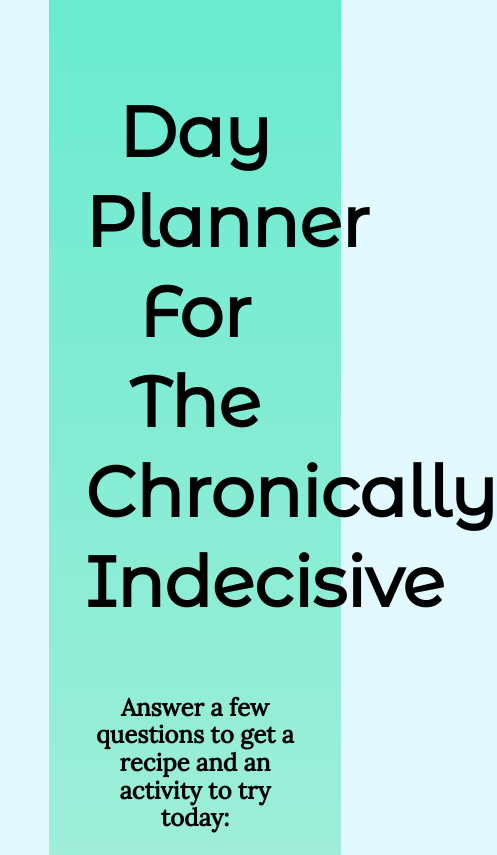
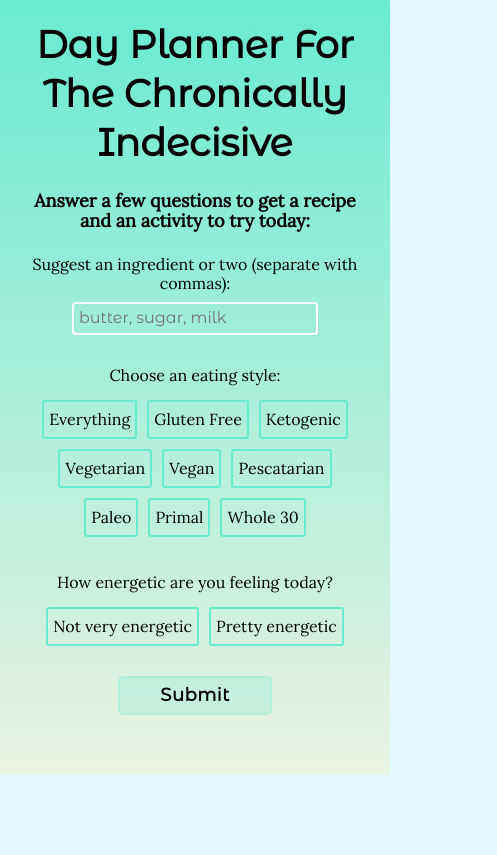
Before and after one commit to ftwin/dayPlanner, a plain HTML site: page index.html in a window 390 px wide. Shown: the top 855 px of the page, 497 px wide, since content can reach past the window. Drawn offline with nearby package versions, Linux system fonts and the light colour scheme.

Commit message:
made responsive

```diff
--- a/index.html
+++ b/index.html
@@ -24,7 +24,7 @@
                 <div>
                     <p>Choose an eating style:</p>
 
-                    <div  class="dietTypes">
+                    <div  class="radioButtons">
 
                         <input type="radio" name="diet" id="noPreference" value="">
                         <label for="noPreference">Everything</label>
@@ -58,11 +58,13 @@
                 <div>
                     <p>How energetic are you feeling today?</p>
 
-                    <input type="radio" name="active" id="notActive" value="notActive">
-                    <label for="notActive">Not very energetic</label>
+                    <div class="radioButtons">
+                        <input type="radio" name="active" id="notActive" value="notActive">
+                        <label for="notActive">Not very energetic</label>
 
-                    <input type="radio" name="active" id="active" value="active">
-                    <label for="active">Pretty energetic</label>
+                        <input type="radio" name="active" id="active" value="active">
+                        <label for="active">Pretty energetic</label>
+                    </div>
                 </div>
 
                 <div  class="submit">
--- a/style.css
+++ b/style.css
@@ -56,23 +56,25 @@ div {
     padding: 20px 0;
 }
 
-.dietTypes {
+.radioButtons {
     display: flex;
     flex-wrap: wrap;
     justify-content: center;
 }
 
 .submit {
-    padding-top: 40px;
+    padding-top: 3.8rem;
 }
 
 .container {
     background-image: linear-gradient(rgba(105, 235, 208, 1), rgba(234, 242, 227, 1));
+    width: 1400px;
     max-width: 75%;
     margin: 0 auto;
 }
 
 .insideContainer {
+    padding: 0;
     max-width: 75%;
     margin: 0 auto;
 }
@@ -141,3 +143,143 @@ p {
     line-height: 4.8rem;
     padding: 20px;
 }
+
+
+/* iPad Pro */
+@media (max-width: 1200px) {
+    .container {
+        max-width: 90%;
+    }
+
+    h1 {
+        font-size: 6rem;
+        line-height: 8.5rem;
+    }
+}
+
+/* Portrait tablet and small desktops */
+@media (max-width: 940px) {
+    .containter {
+        max-width: 100%;
+    }
+
+    h1 {
+        font-size: 5rem;
+        line-height: 7rem;
+    }
+
+    h2 {
+        font-size: 2rem;
+        padding: 1.5rem 0;
+    }
+
+    div {
+        padding: 10px 0;
+    }
+
+    body {
+        font-size: 1.6rem;
+    }
+
+    p {
+        line-height: 2rem;
+        margin: 1rem;
+    }
+
+    .insideContainer {
+        max-width: 85%;
+        margin: 0 auto;
+    }
+
+    .results {
+        font-size: 2rem;
+        line-height: 4.1rem;
+        padding: 10px;
+    }
+
+    input[type=radio]+label {
+        line-height: 3.5rem;
+    }
+
+    input[type=submit] {
+        font-size: 2.1rem;
+        padding: 1rem 5rem;
+        letter-spacing: 1px;
+    }
+
+    .submit {
+        padding-top: 2rem;
+    }
+}
+
+/* Landscape phone to portrait tablet */
+@media (max-width: 768px) {
+    .container {
+        max-width: 100%;
+    }
+}
+
+
+/* Landscape phones and down */
+@media (max-width: 480px) {
+    h1 {
+        font-size: 3.8rem;
+        line-height: 4.9rem;
+        margin: 1rem auto;
+    }
+
+    h2 {
+        font-size: 1.8rem;
+        padding: 1.35rem 0;
+        margin: 0 auto;
+    }
+
+    div, p {
+        margin: 0 auto;
+    }
+
+    input[type=radio]+label {
+        line-height: 2.5rem;
+    }
+
+    input[type=submit] {
+        font-size: 1.8rem;
+        padding: .75rem 4rem;
+        letter-spacing: .5px;
+    }
+
+    .submit {
+        padding-top: .5rem;
+    }
+}
+
+/* tiny phones and down */
+@media (max-width: 375px) {
+    h1 {
+        font-size: 3rem;
+        line-height: 4rem;
+        margin: 1rem auto;
+    }
+
+    h2 {
+        font-size: 1.6rem;
+        padding: 1rem 0;
+        margin: 0 auto;
+    }
+
+    div, p {
+        margin: 0 auto;
+    }
+
+    input[type=radio]+label {
+        line-height: 2rem;
+    }
+
+    .radioButtons {
+        padding-bottom: 0;
+    }
+
+    .submit {
+        padding-top: .5rem;
+    }
+}
```
